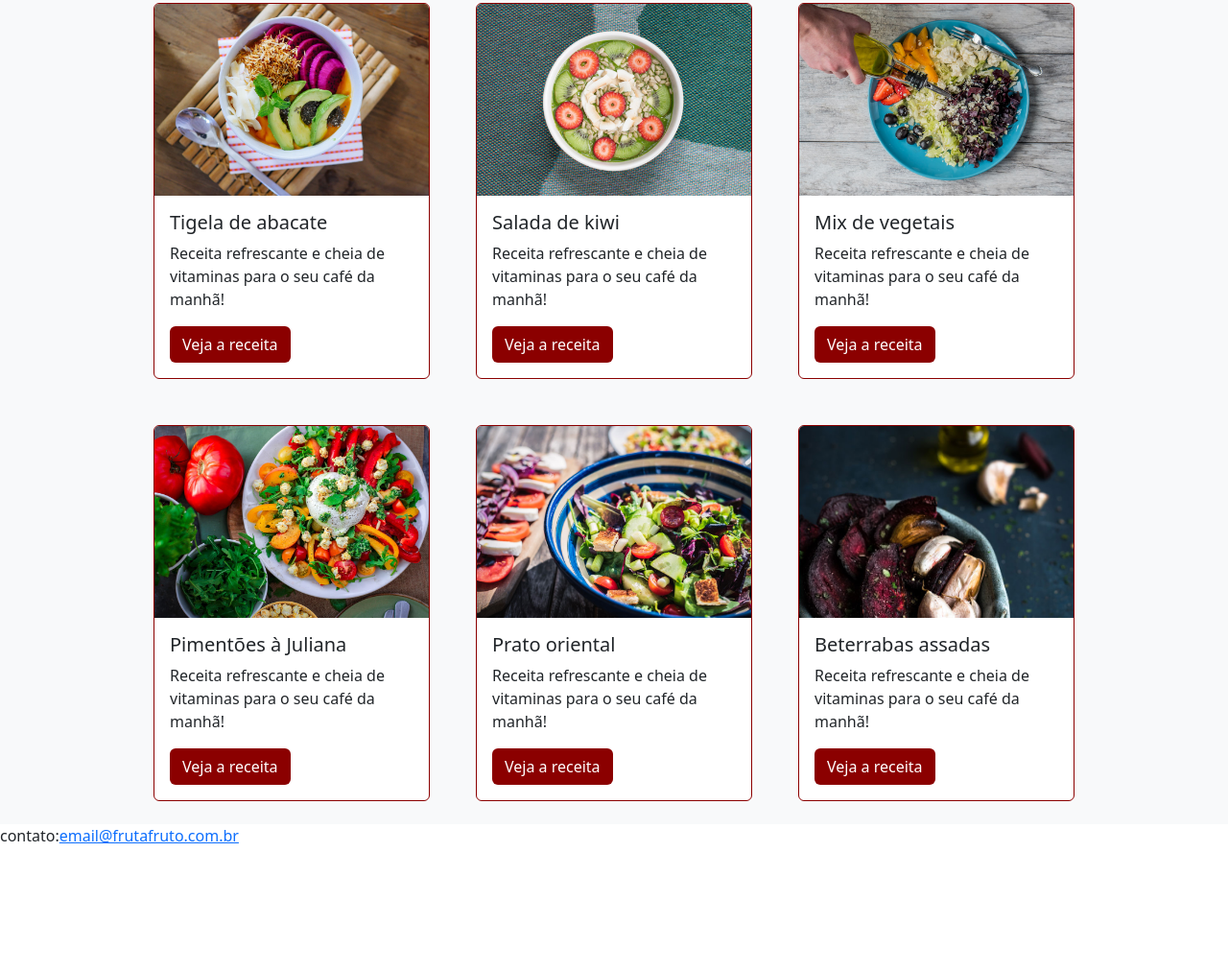
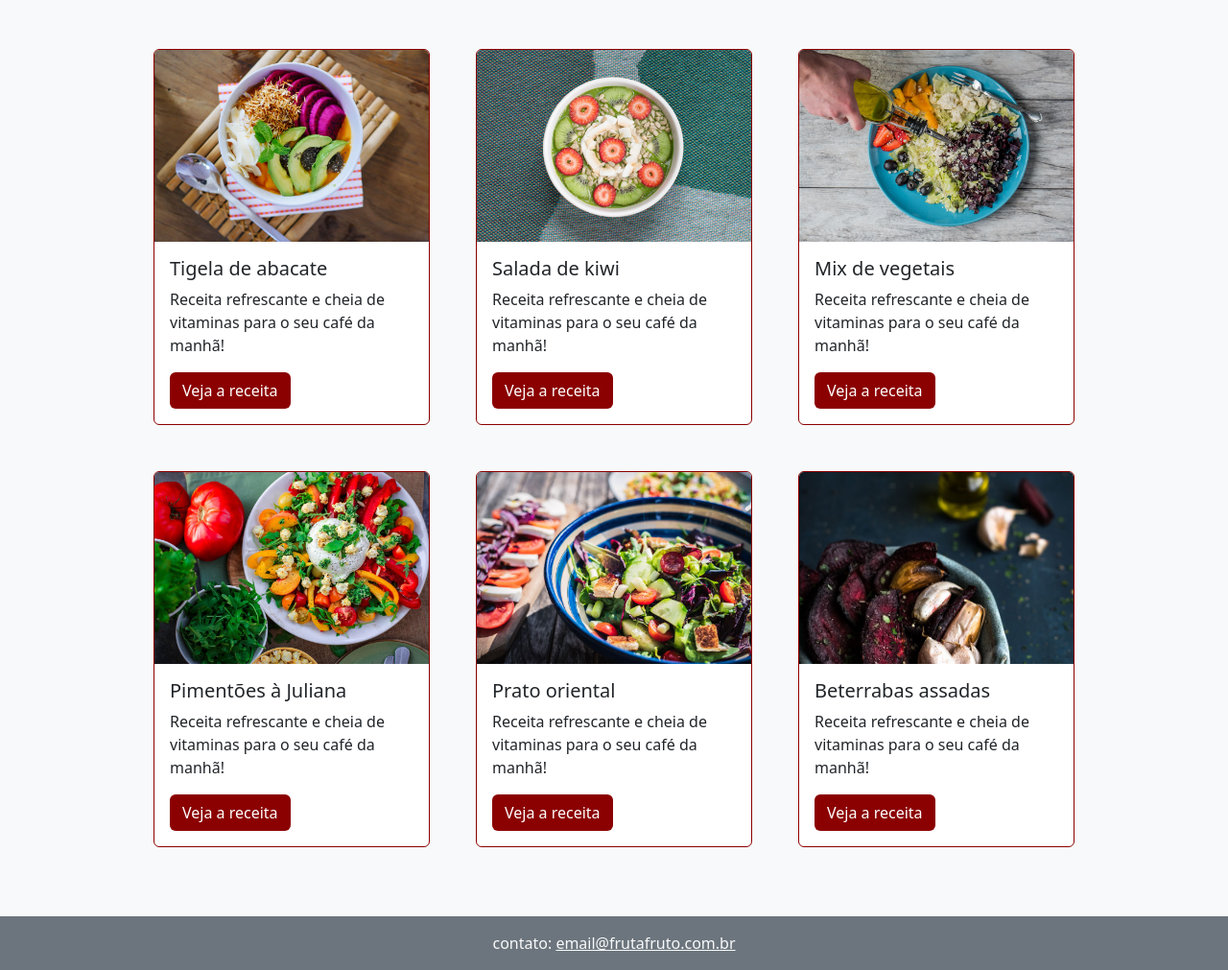
Before and after one commit to ajuteixeira/frutaefruto, a plain HTML site: page index.html in a window 1280 px wide. Shown: the part 613-1624 px from the top of the page at 96% size. Before the commit the page ends 1512 px from the top, so only its background shows below. Drawn offline with nearby package versions, Linux system fonts and the light colour scheme.

Commit message:
adding footer

```diff
--- a/index.html
+++ b/index.html
@@ -29,7 +29,7 @@
               <a class="nav-link active" aria-current="page" href="#">início</a>
             </li>
             <li class="nav-item">
-              <a class="nav-link" href="#">receitas</a>
+              <a class="nav-link" href="#recipes">receitas</a>
             </li>
             <li class="nav-item">
               <a class="nav-link" href="#">quem somos</a>
@@ -84,7 +84,7 @@
         tempo e praticidade</p>
     </section>
     <section class="container-fluid bg-light" id="recipes">
-      <div class="row justify-content-center">
+      <div class="row justify-content-center py-5">
         <article class="card card-size card-border p-0 m-4 col-12 col-md-4">
           <img src="/src/img/receita-abacate.jpg" class="card-img-top card-img-position"
             alt="tigela com salada de abacate, vista superior">
@@ -142,7 +142,10 @@
       </div>
     </section>
   </main>
-
+  <footer class="text-light bg-secondary p-3 ">
+    <p class="m-0 text-center">contato: <a href="mailto:email@frutafruto.com.br"
+        class="text-light">email@frutafruto.com.br</a></p>
+  </footer>
   <!-- modal -->
   <div class="modal fade" id="contact-modal" tabindex="-1" aria-labelledby="exampleModalLabel" aria-hidden="true">
     <div class="modal-dialog">
@@ -174,7 +177,6 @@
       </dialog>
     </div>
   </div>
-  <p>contato:<a href="mailto:email@frutafruto.com.br">email@frutafruto.com.br</a></p>
   <script src="https://cdn.jsdelivr.net/npm/bootstrap@5.3.0-alpha2/dist/js/bootstrap.bundle.min.js"
     integrity="sha384-qKXV1j0HvMUeCBQ+QVp7JcfGl760yU08IQ+GpUo5hlbpg51QRiuqHAJz8+BrxE/N"
     crossorigin="anonymous"></script>
```
